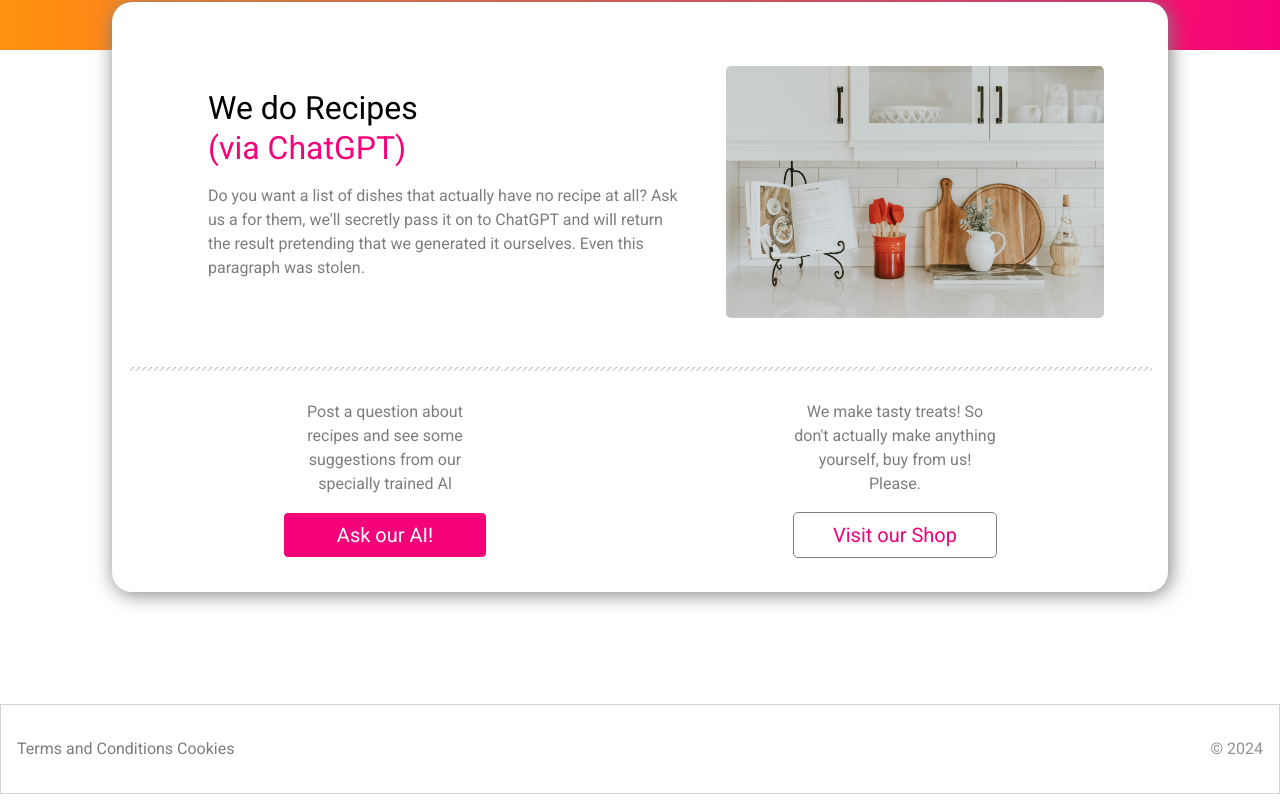
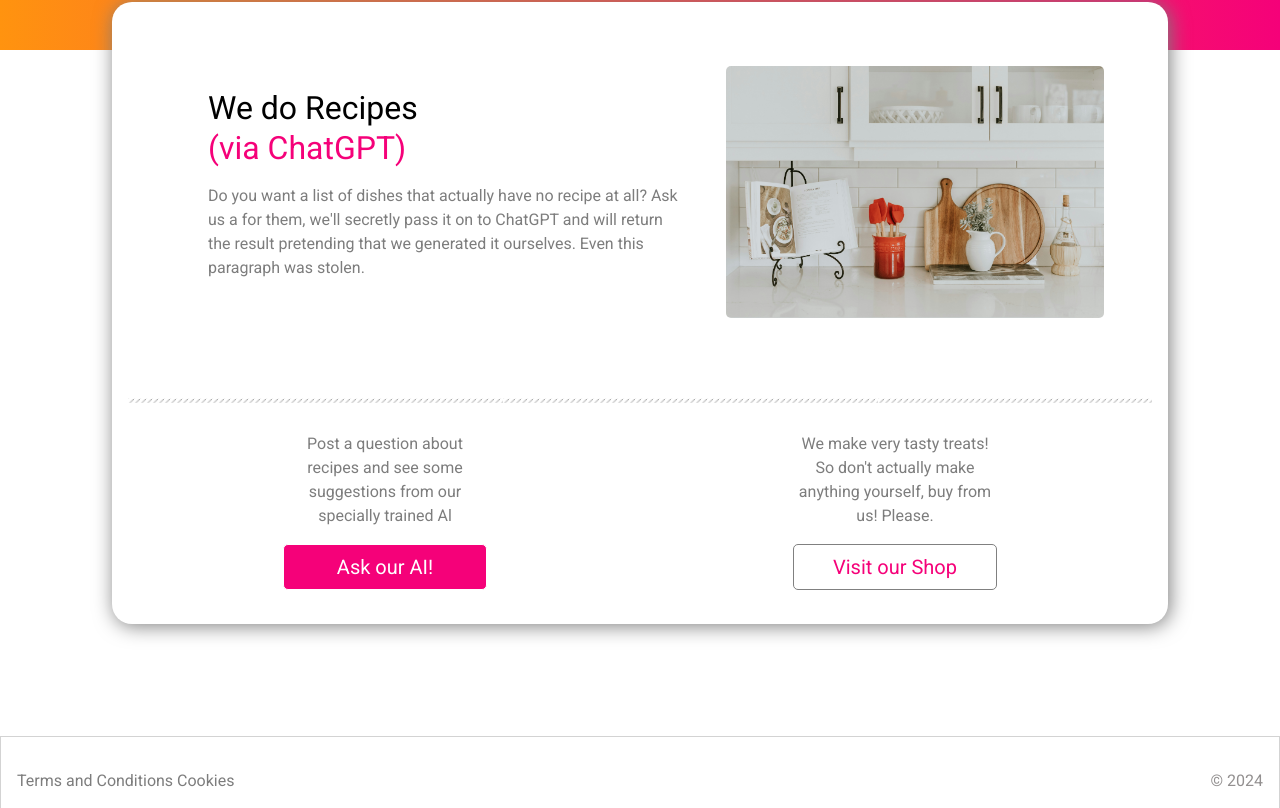
Before and after one commit to technative-academy/Team-Wolf, a React (Vite) app: page / in a window 1280 px wide. Shown: the part 390-1198 px from the top of the page. Built offline with nearby package versions, Linux system fonts and the light colour scheme.

Commit message:
Fix uneven buttons

```diff
--- a/src/components/Home/Home.jsx
+++ b/src/components/Home/Home.jsx
@@ -46,7 +46,7 @@
           </div>
           <div className={styles.buttonContainer}>
             <p className={styles.para}>
-              We make tasty treats! So don't actually make anything yourself,
+              We make very tasty treats! So don't actually make anything yourself,
               buy from us! Please.
             </p>
             <ButtonWhite onClick={() => goToProducts()} text="Visit our Shop" />
--- a/src/components/Home/Home.module.css
+++ b/src/components/Home/Home.module.css
@@ -36,7 +36,7 @@
   margin-right: auto;
 }
 
-/* Desktop */
+/* Tablet */
 @media only screen and (min-width: 768px) {
   .img {
     max-width: 80%;
@@ -80,6 +80,7 @@
 
   .buttonsContainer {
     display: flex;
+    margin-top: 2rem;
   }
 
   .buttonContainer {
```
